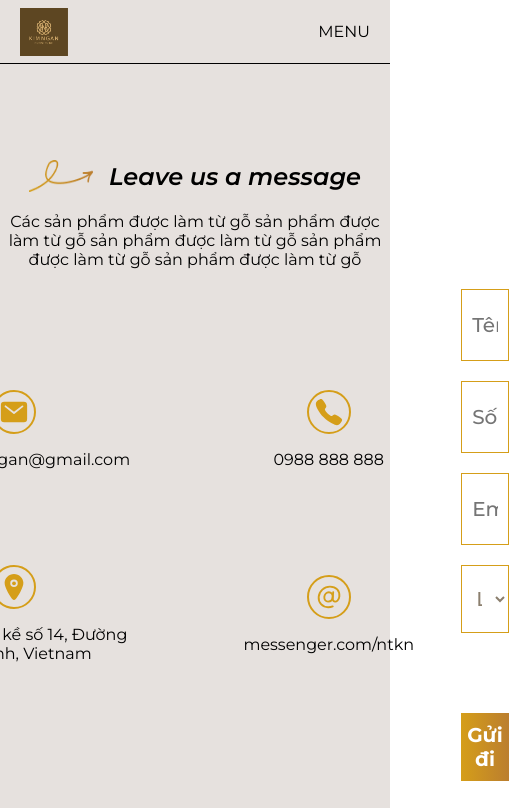
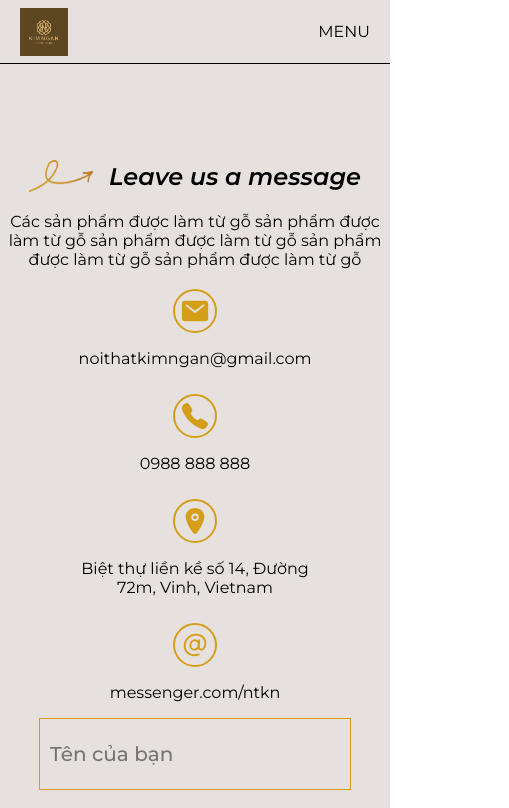
Before and after one commit to tunghng/kim-ngan-interior-design-website, a React (Create React App) app: page /contact in a window 390 px wide. Shown: the top 808 px of the page, 509 px wide, since content can reach past the window. Built offline with nearby package versions, Linux system fonts and the light colour scheme.

Commit message:
update responsive of contact

```diff
--- a/src/Page/Contact/Contact.css
+++ b/src/Page/Contact/Contact.css
@@ -1,3 +1,4 @@
+@media screen and (min-width: 965px) {
     .contact-container {
         background-color: #E6E1DE;
         display: flex;
@@ -106,3 +107,229 @@
         font-size: 20px;
         font-weight: 700;
     }
+}
+
+@media screen and (max-width: 964px) and (min-width: 511px) {
+    .contact-container {
+        background-color: #E6E1DE;
+        display: flex;
+        flex-direction: column;
+        justify-content: center;
+        align-items: center;
+        padding-top: 10rem;
+        padding-bottom: 10rem;
+    }
+
+    .contact-content {
+        width: 100%;
+        display: flex;
+        flex-direction: column;
+        justify-content: center;
+        align-items: center;
+    }
+
+    .contact-content .left {
+        display: flex;
+        flex-direction: column;
+        justify-content: center;
+        align-items: center;
+
+        gap: 80px;
+    }
+
+    .contact-container .left .up, .contact-container .left .down {
+        display: flex;
+        gap: 10px;
+    }
+
+    .contact-container .left .up > div, .contact-container .left .down > div {
+        width: 265px;
+
+        display: flex;
+        flex-direction: column;
+        justify-content: center;
+        align-items: center;
+    }
+
+    .contact-content .box {
+        border: solid 2px;
+        border-radius: 50%;
+        border-color: #D59E19;
+        width: 40px;
+        height: 40px;
+        display: flex;
+        justify-content: center;
+        align-items: center;
+    }
+
+    .contact-content img {
+        width: 30px;
+    }
+
+    .contact-content p {
+        text-align: center;
+    }
+
+    .contact-content .right {
+        display: flex;
+        flex-direction: column;
+        width: 80%;
+        gap: 20px;
+    }
+
+    .contact-content .right .form-group {
+        display: flex;
+        width: 100%;
+    }
+
+    .contact-content .right .form-control{
+        width: 100%;
+        height: 50px;
+        background-color: transparent;
+
+        border: solid 1px;
+        border-color: #D59E19;
+
+        font-size: 20px;
+        font-weight: 500;
+        padding:10px;
+    }
+
+    .contact-content .right select {
+        width: 100%;
+        height: 68px;
+        background-color: transparent;
+
+        border: solid 1px;
+        border-color: #D59E19;
+
+        font-size: 20px;
+        font-weight: 500;
+        padding:10px;
+
+        color: #8B7F6E;
+    }
+
+    .contact-content .right button {
+        margin-top: 60px;
+        height: 68px;
+        background: linear-gradient(90deg, #D59E19 0%, #BB7E2F 100%);
+        color: white;
+        border: none;
+        font-size: 20px;
+        font-weight: 700;
+    }
+}
+
+@media screen and (max-width: 511px) {
+    .contact-container {
+        background-color: #E6E1DE;
+        display: flex;
+        flex-direction: column;
+        justify-content: center;
+        align-items: center;
+        padding-top: 10rem;
+        padding-bottom: 10rem;
+    }
+
+    .contact-content {
+        width: 100%;
+        display: flex;
+        flex-direction: column;
+        justify-content: center;
+        align-items: center;
+    }
+
+    .contact-content .left {
+        display: flex;
+        flex-direction: column;
+        justify-content: center;
+        align-items: center;
+
+        gap: 10px;
+    }
+
+    .contact-container .left .up, .contact-container .left .down {
+        display: flex;
+        flex-direction: column;
+        gap: 10px;
+    }
+
+    .contact-container .left .up > div, .contact-container .left .down > div {
+        width: 265px;
+
+        display: flex;
+        flex-direction: column;
+        justify-content: center;
+        align-items: center;
+    }
+
+    .contact-content .box {
+        border: solid 2px;
+        border-radius: 50%;
+        border-color: #D59E19;
+        width: 40px;
+        height: 40px;
+        display: flex;
+        justify-content: center;
+        align-items: center;
+    }
+
+    .contact-content img {
+        width: 30px;
+    }
+
+    .contact-content p {
+        text-align: center;
+    }
+
+    .contact-content .right {
+        display: flex;
+        flex-direction: column;
+        width: 80%;
+        gap: 20px;
+    }
+
+    .contact-content .right .form-group {
+        display: flex;
+        width: 100%;
+    }
+
+    .contact-content .right .form-control{
+        width: 100%;
+        height: 50px;
+        background-color: transparent;
+
+        border: solid 1px;
+        border-color: #D59E19;
+
+        font-size: 20px;
+        font-weight: 500;
+        padding:10px;
+    }
+
+    .contact-content .right select {
+        width: 100%;
+        height: 68px;
+        background-color: transparent;
+
+        border: solid 1px;
+        border-color: #D59E19;
+
+        font-size: 20px;
+        font-weight: 500;
+        padding:10px;
+
+        color: #8B7F6E;
+    }
+
+    .contact-content .right button {
+        margin-top: 60px;
+        height: 68px;
+        background: linear-gradient(90deg, #D59E19 0%, #BB7E2F 100%);
+        color: white;
+        border: none;
+        font-size: 20px;
+        font-weight: 700;
+    }
+}
```
Lines whose indentation alone changed are shown as unchanged.
